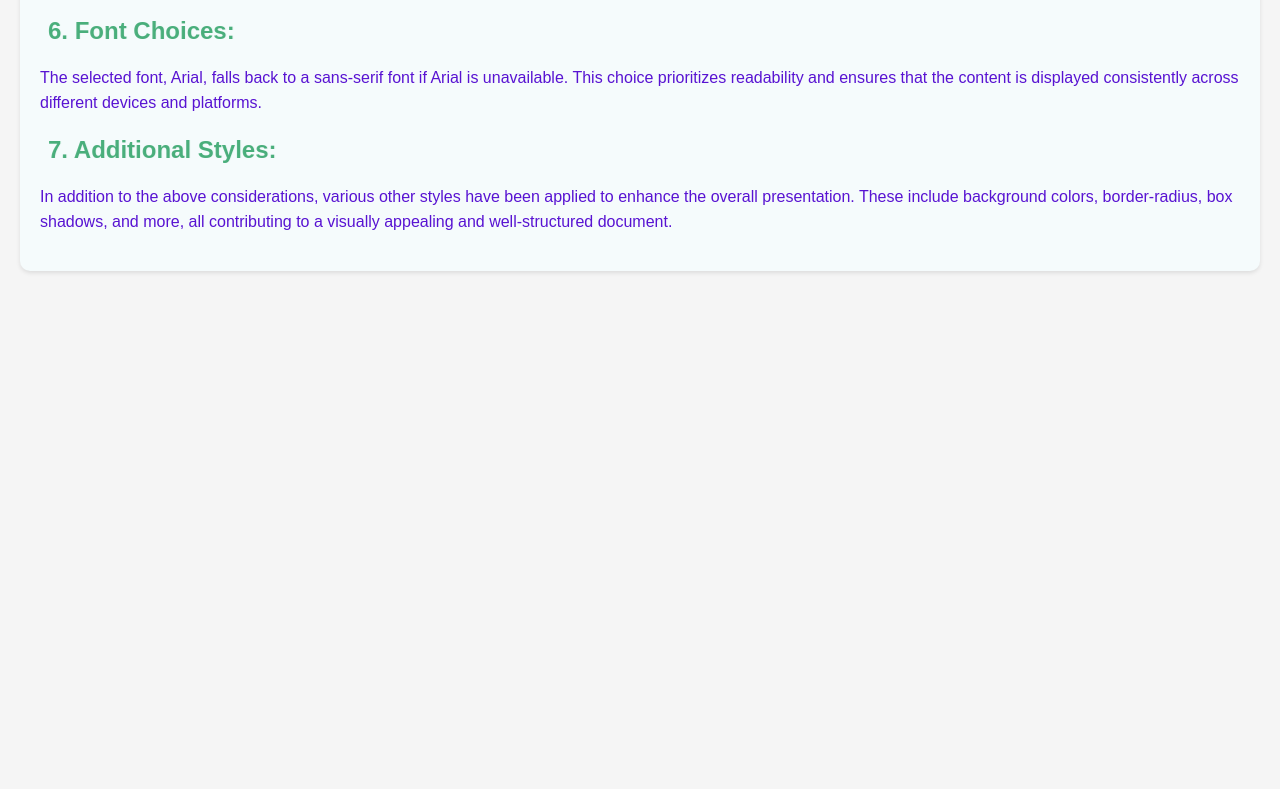
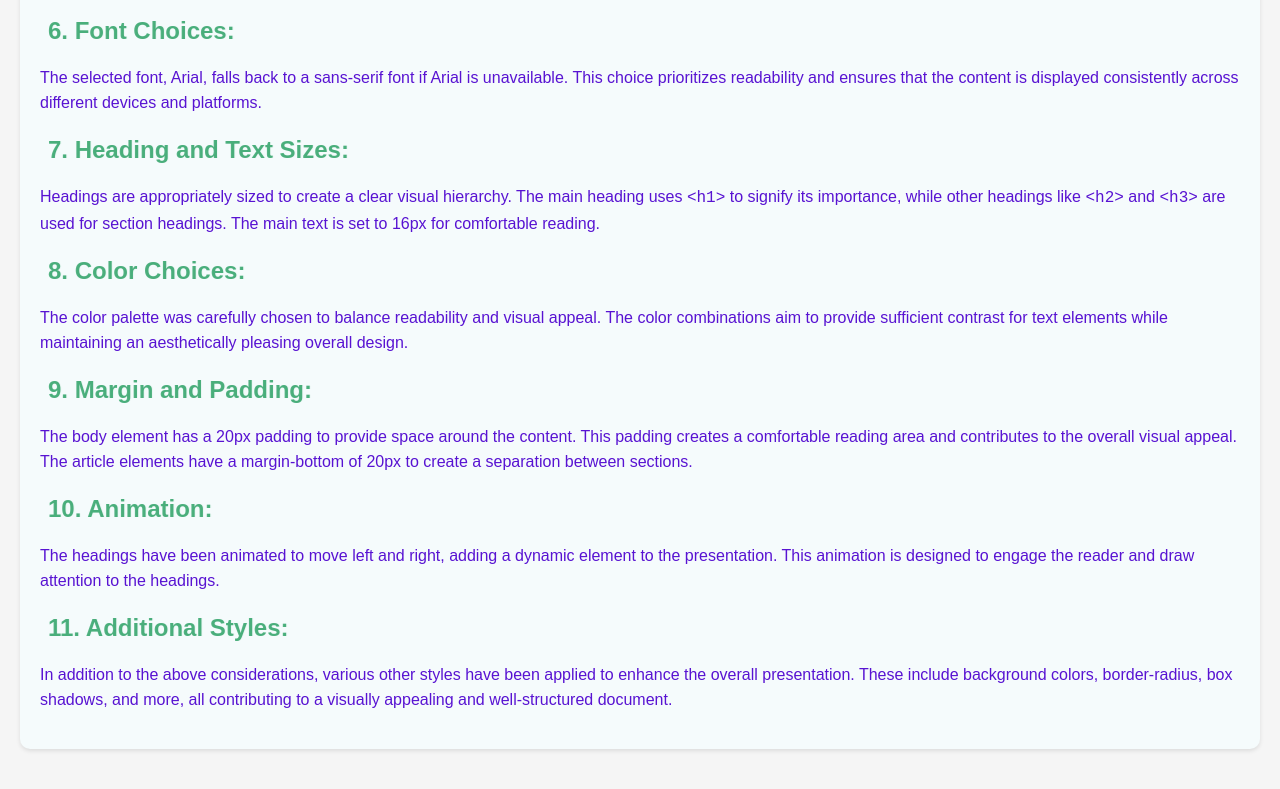
Before and after one commit to BSachin005/ITC-505-HW4, a website: page lab/4/index.html in a window 1280 px wide. Shown: the part 2606-3395 px from the top of the page. Before the commit the page ends 2917 px from the top, so only its background shows below. Drawn offline with Linux system fonts and the light colour scheme.

Commit message:
Update index.html

```diff
--- a/lab/4/index.html
+++ b/lab/4/index.html
@@ -173,7 +173,33 @@
             readability and ensures that the content is displayed consistently across different devices and platforms.
         </p>
 
-        <h2>7. Additional Styles:</h2>
+        <h2>7. Heading and Text Sizes:</h2>
+        <p>
+            Headings are appropriately sized to create a clear visual hierarchy. The main heading uses <code>&lt;h1&gt;</code>
+            to signify its importance, while other headings like <code>&lt;h2&gt;</code> and <code>&lt;h3&gt;</code> are used
+            for section headings. The main text is set to 16px for comfortable reading.
+        </p>
+
+        <h2>8. Color Choices:</h2>
+        <p>
+            The color palette was carefully chosen to balance readability and visual appeal. The color combinations aim to
+            provide sufficient contrast for text elements while maintaining an aesthetically pleasing overall design.
+        </p>
+
+        <h2>9. Margin and Padding:</h2>
+        <p>
+            The body element has a 20px padding to provide space around the content. This padding creates a comfortable
+            reading area and contributes to the overall visual appeal. The article elements have a margin-bottom of 20px to
+            create a separation between sections.
+        </p>
+
+        <h2>10. Animation:</h2>
+        <p>
+            The headings have been animated to move left and right, adding a dynamic element to the presentation. This
+            animation is designed to engage the reader and draw attention to the headings.
+        </p>
+
+        <h2>11. Additional Styles:</h2>
         <p>
             In addition to the above considerations, various other styles have been applied to enhance the overall
             presentation. These include background colors, border-radius, box shadows, and more, all contributing to a
```
